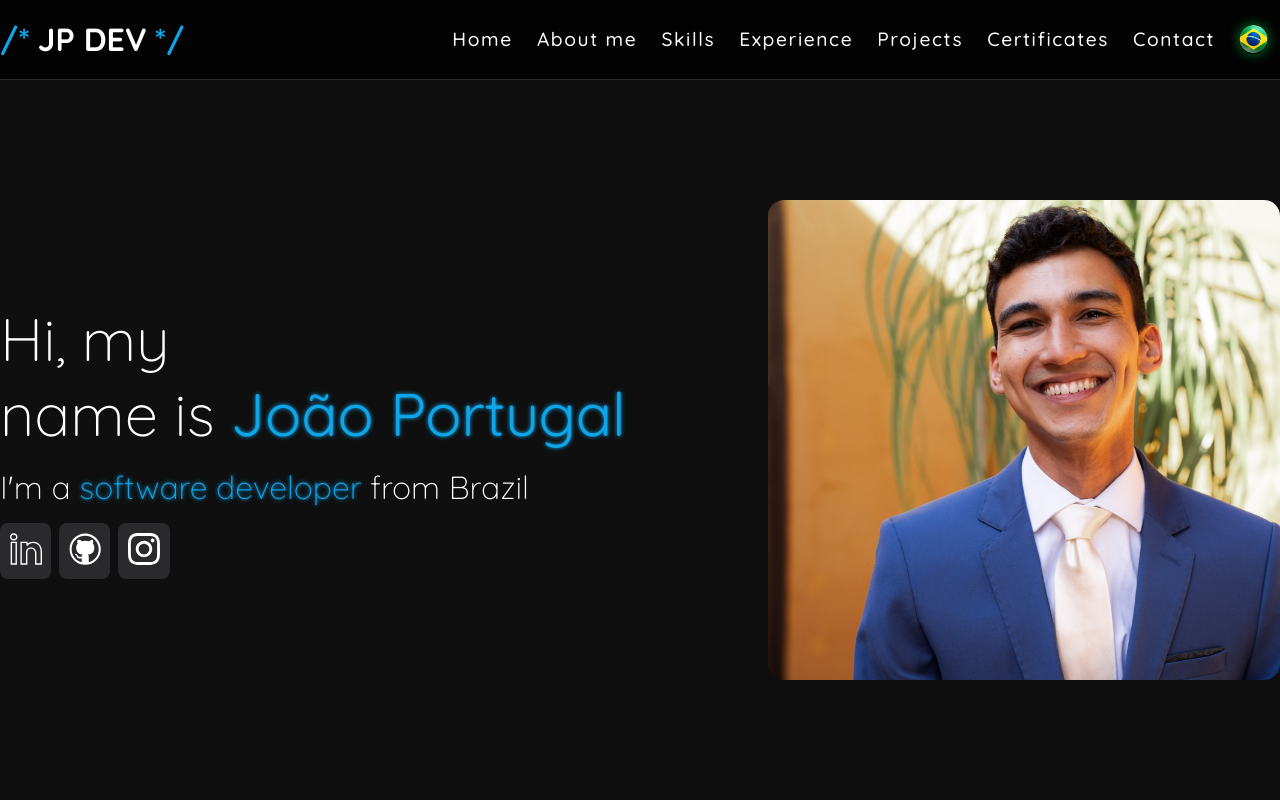
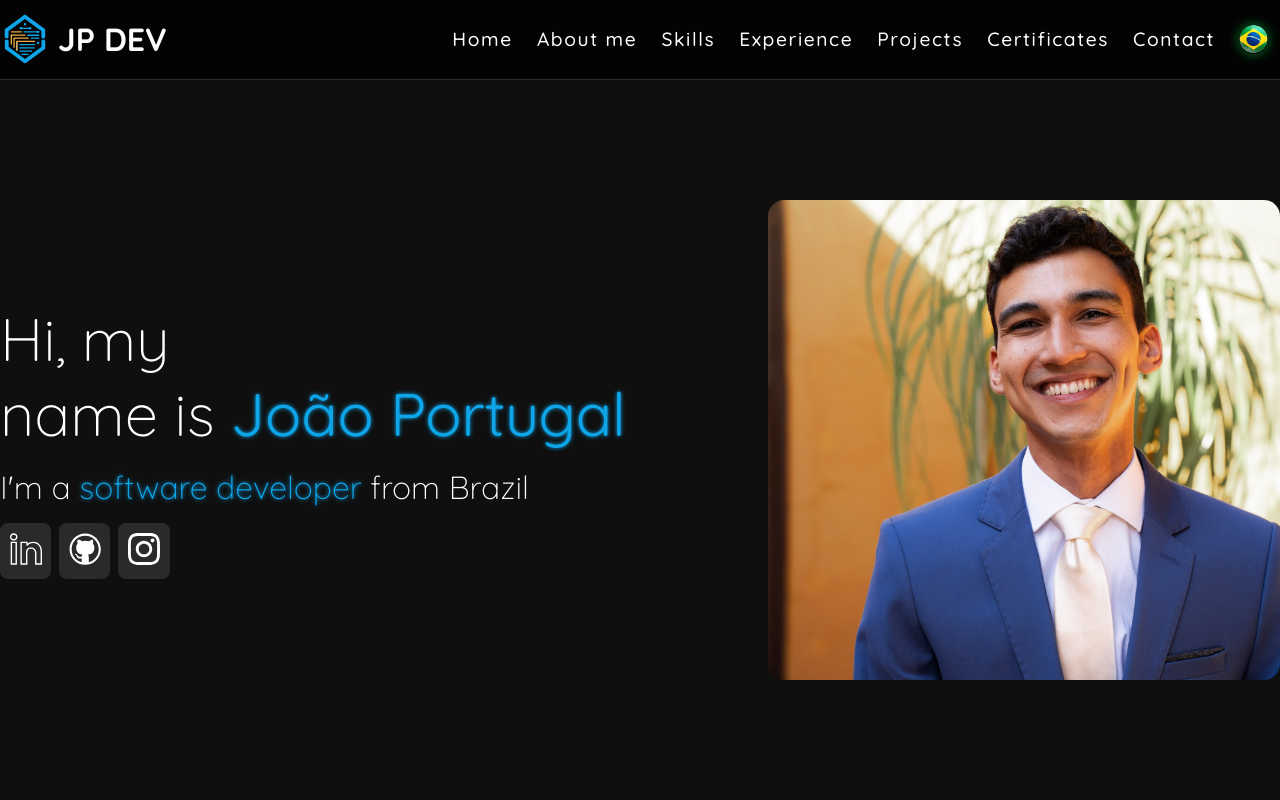
Before and after one commit to joaoportugaldev/portfolio, a React (Vite) app: page / in a window 1280 px wide. Shown: the top 800 px of the page. Built offline with nearby package versions, Linux system fonts and the light colour scheme.

Commit message:
adjusted: logo and html title

```diff
--- a/index.html
+++ b/index.html
@@ -2,9 +2,9 @@
 <html lang="en">
   <head>
     <meta charset="UTF-8" />
-    <link rel="icon" type="image/svg+xml" href="/vite.svg" />
+    <link rel="icon" type="image/svg+xml" href="/logo_jp_dev.svg" />
     <meta name="viewport" content="width=device-width, initial-scale=1.0" />
-    <title>Vite + React + TS</title>
+    <title>João Portugal Dev</title>
     <link rel="preconnect" href="https://fonts.googleapis.com" />
     <link rel="preconnect" href="https://fonts.gstatic.com" crossorigin />
     <link
--- a/src/components/Logo/index.tsx
+++ b/src/components/Logo/index.tsx
@@ -1,11 +1,11 @@
 import * as S from "./styles";
+import logo_jp_dev from "../../assets/logo_jp_dev.svg";
 
 export default function Logo() {
   return (
     <S.Logo>
-      <S.LogoDetail>/*</S.LogoDetail>
+      <S.Image src={logo_jp_dev} alt="Logo João Portugal Dev" />
       <span>JP DEV</span>
-      <S.LogoDetail>*/</S.LogoDetail>
     </S.Logo>
   );
 }
--- a/src/components/Logo/styles.ts
+++ b/src/components/Logo/styles.ts
@@ -16,3 +16,9 @@ export const LogoDetail = styled.div`
   color: ${(props) => props.theme.colors.primary};
   font-size: ${(props) => props.theme.fontSize.title};
 `;
+
+export const Image = styled.img`
+  height: 3.125rem;
+  width: 3.125rem;
+  object-fit: contain;
+`
```
Also changed, not shown: public/logo_jp_dev.svg (added), src/assets/logo_jp_dev.svg (added).
